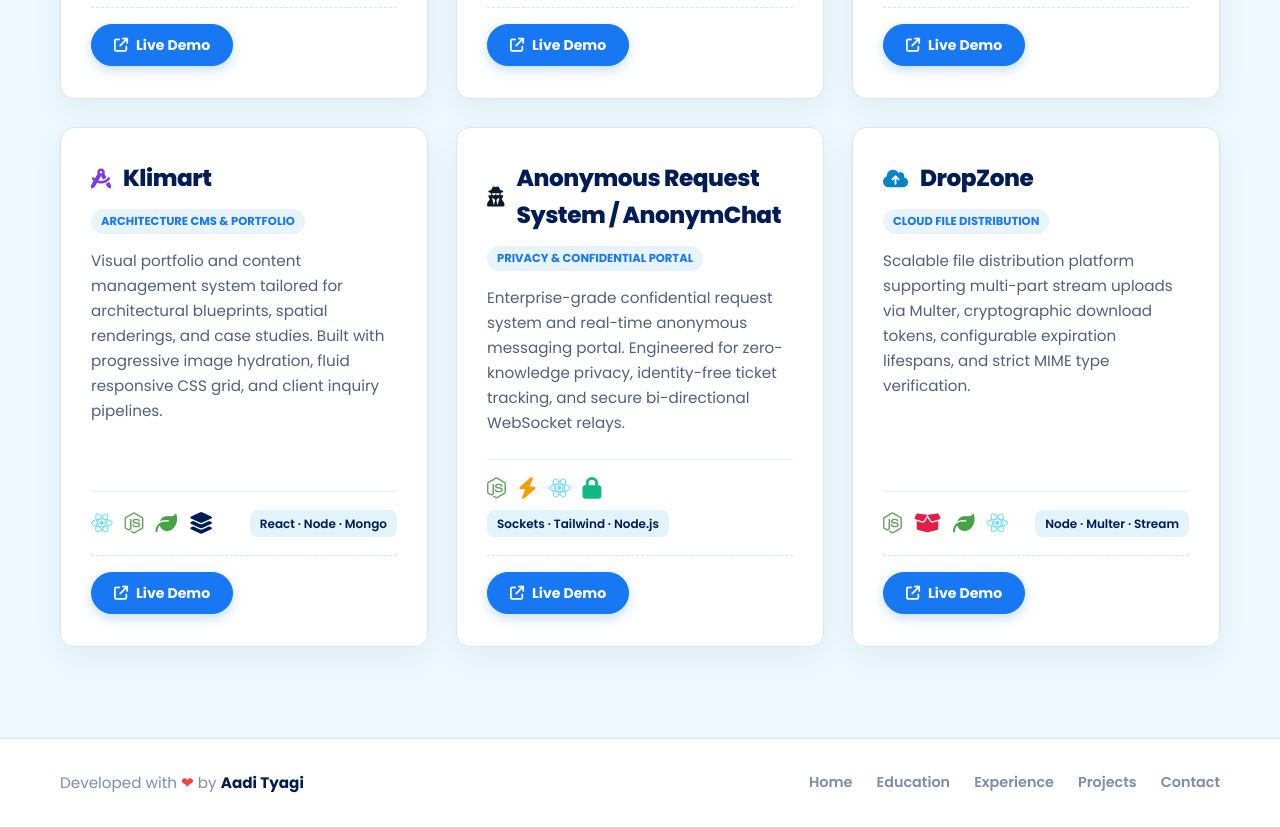
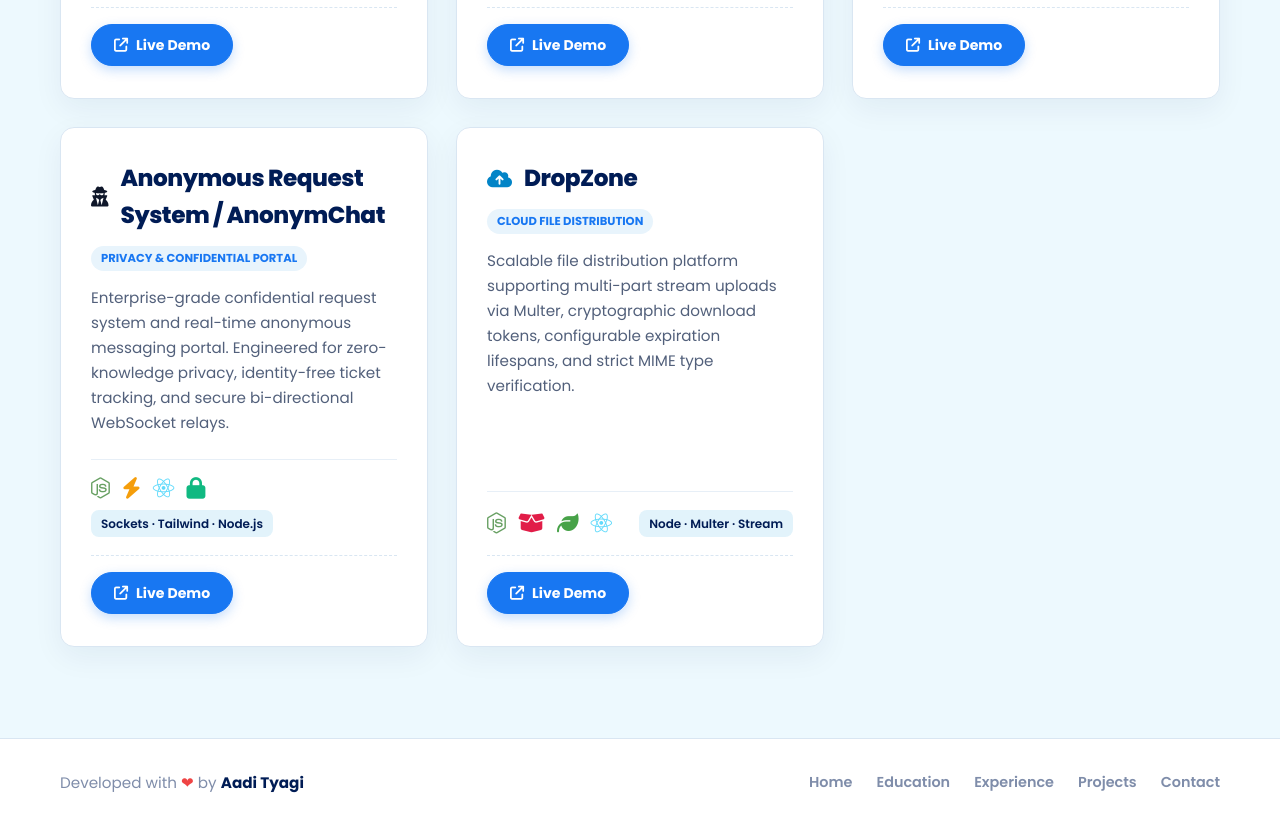
Before and after one commit to aadityagi24/Portfolio, a plain HTML site: page projects.html in a window 1280 px wide. Shown: the part 1240-2067 px from the top of the page. Drawn offline with Linux system fonts and the light colour scheme.

Commit message:
Remove Klimart project from portfolio

```diff
--- a/projects.html
+++ b/projects.html
@@ -297,33 +297,7 @@
           </div>
         </article>
 
-        <!-- Project 4: Klimart -->
-        <article class="ashutosh-proj-card scroll-reveal-left delay-1">
-          <div class="proj-card-top">
-            <i class="fa-solid fa-compass-drafting proj-card-icon" style="color: #7C3AED;"></i>
-            <h3 class="proj-card-name">Klimart</h3>
-          </div>
-          <span class="proj-card-tag">Architecture CMS &amp; Portfolio</span>
-          <p class="proj-card-desc">
-            Visual portfolio and content management system tailored for architectural blueprints, spatial renderings, and case studies. Built with progressive image hydration, fluid responsive CSS grid, and client inquiry pipelines.
-          </p>
-          <div class="proj-card-bottom">
-            <div class="proj-tech-icons">
-              <i class="fa-brands fa-react" title="React.js" style="color: #61DAFB;"></i>
-              <i class="fa-brands fa-node-js" title="Node.js" style="color: #68A063;"></i>
-              <i class="fa-solid fa-leaf" title="MongoDB" style="color: #47A248;"></i>
-              <i class="fa-solid fa-layer-group" title="Express" style="color: #001C55;"></i>
-            </div>
-            <span class="proj-badge-pill">React &middot; Node &middot; Mongo</span>
-          </div>
-          <div class="proj-card-actions">
-            <a href="https://www.klimart.in/" target="_blank" rel="noopener" class="proj-action-btn proj-btn-live">
-              <i class="fa-solid fa-arrow-up-right-from-square"></i> Live Demo
-            </a>
-          </div>
-        </article>
-
-        <!-- Project 5: Anonymous Request System / AnonymChat -->
+        <!-- Project 4: Anonymous Request System / AnonymChat -->
         <article class="ashutosh-proj-card scroll-reveal-bottom delay-2">
           <div class="proj-card-top">
             <i class="fa-solid fa-user-secret proj-card-icon" style="color: #0F172A;"></i>
@@ -349,7 +323,7 @@
           </div>
         </article>
 
-        <!-- Project 6: DropZone -->
+        <!-- Project 5: DropZone -->
         <article class="ashutosh-proj-card scroll-reveal-forward delay-3">
           <div class="proj-card-top">
             <i class="fa-solid fa-cloud-arrow-up proj-card-icon" style="color: #0284C7;"></i>
```
Also changed, not shown: 1 other file.
